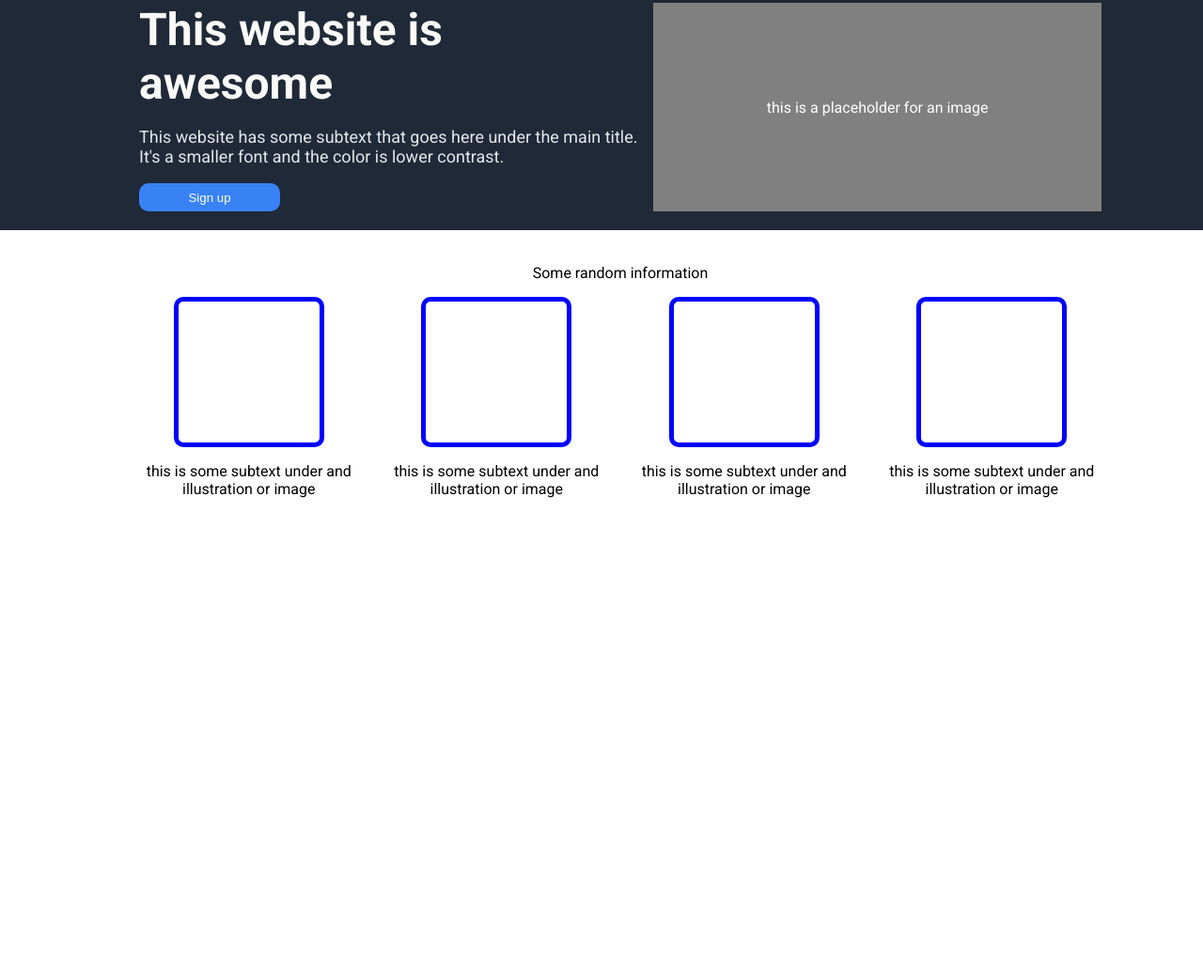
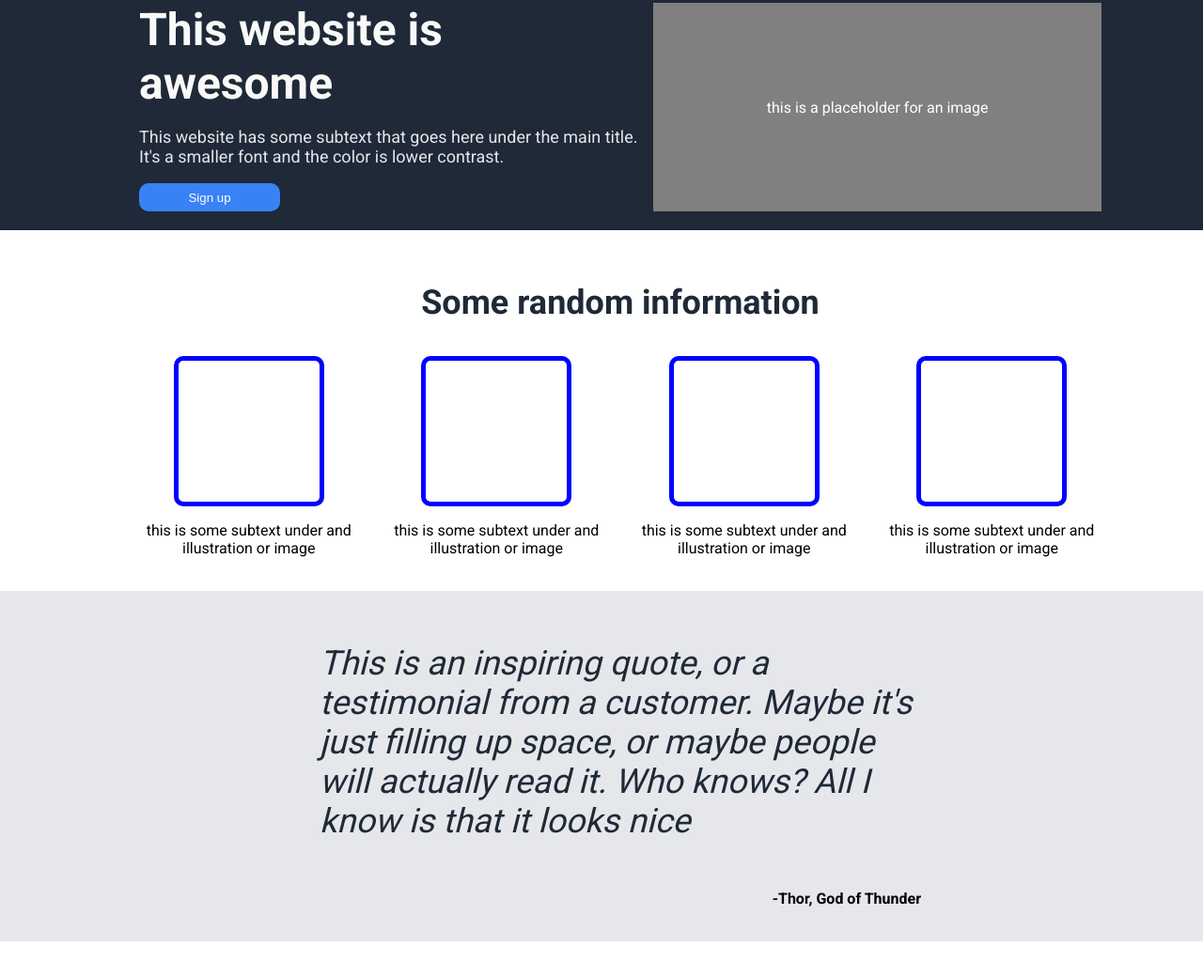
Before and after one commit to ivanchor/Project-Landing-Page, a plain HTML site: page index.html in a window 1280 px wide. Shown: the part 110-1150 px from the top of the page at 94% size. Before the commit the page ends 800 px from the top, so only its background shows below. Drawn offline with Linux system fonts and the light colour scheme.

Commit message:
Create quote section
CSS and HTML for quote section

```diff
--- a/index.html
+++ b/index.html
@@ -9,6 +9,7 @@
 </head>
 
 <body>
+    <!-- Header Section -->
     <div class="section header_color">
         <div class="content header">
             <div class="header_logo">
@@ -23,6 +24,8 @@
             </div>
         </div>
     </div>
+
+    <!-- Hero Section -->
     <div class="section hero_color">
         <div class="content">
             <div class="hero_content_main">
@@ -44,39 +47,60 @@
             </div>
         </div>
     </div>
-    <div class="section random_info">
+
+    <!-- Random Information Section -->
+    <div class="section">
         <div class="content">
-            <p style="color:black; text-align: center">
+            <p style="font-size: 36px;
+                        font-weight: 900;
+                        color:#1F2937;
+                        text-align: center">
                 Some random information
             </p>
             <div class="random_info_section">
                 <div class="image_container">
-                    <div  class="box">
-                    </div>
-                    <p>
-                        this is some subtext under and illustration or image
-                    </p>
+                    <div class="box"></div>
+                    <p>this is some subtext under and illustration or image</p>
                 </div>
                 <div class="image_container">
-                    <div  class="box">
-                    </div>
-                    <p>
-                        this is some subtext under and illustration or image
-                    </p>
-                </div><div class="image_container">
-                    <div  class="box">
-                    </div>
-                    <p>
-                        this is some subtext under and illustration or image
-                    </p>
-                </div><div class="image_container">
-                    <div  class="box">
-                    </div>
-                    <p>
-                        this is some subtext under and illustration or image
-                    </p>
+                    <div class="box"></div>
+                    <p>this is some subtext under and illustration or image</p>
+                </div>
+                <div class="image_container">
+                    <div class="box"></div>
+                    <p>this is some subtext under and illustration or image</p>
+                </div>
+                <div class="image_container">
+                    <div class="box"></div>
+                    <p>this is some subtext under and illustration or image</p>
                 </div>
             </div>
+        </div>
+    </div>
+
+    <!-- Quote Section -->
+    <div class="section quote_color">
+        <div class="content quote_content">
+            <p class="quote">This is an inspiring quote, or a testimonial
+                from a customer. Maybe it's just filling up
+                space, or maybe people will actually read it.
+                Who knows? All I know is that it looks nice
+            </p>
+            <p class="author">-Thor, God of Thunder</p>
+        </div>
+    </div>
+
+    <!-- Call to Action Section -->
+    <div class="section">
+        <div class="content">
+
+        </div>
+    </div>
+
+    <!-- Footer Section -->
+    <div class="section">
+        <div class="content">
+
         </div>
     </div>
 </body>
--- a/style.css
+++ b/style.css
@@ -110,3 +110,27 @@ ul {
     height: 150px;
     border-radius: 10px;
 }
+
+/* Quote */
+
+.quote_color {
+    background-color: #E5E7EB;
+}
+
+.quote_content {
+    display: flex;
+    flex-direction: column;
+    width: 50%;
+}
+
+.quote {
+    font-size: 36px;
+    color: #1f2937;
+    font-weight: 300;
+    font-style: italic;
+}
+
+.author {
+    align-self: self-end;
+    font-weight: 700;
+}
```
